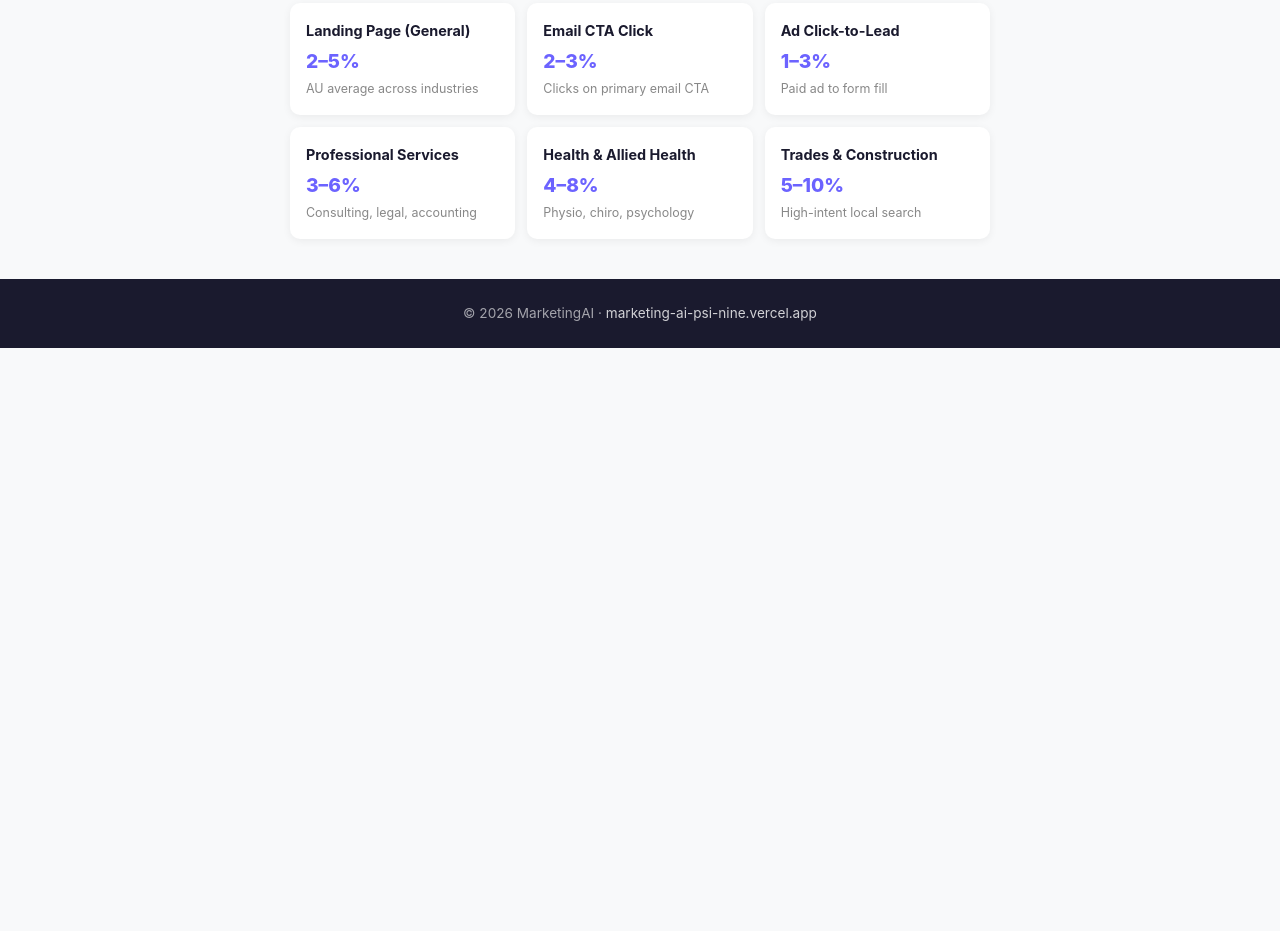
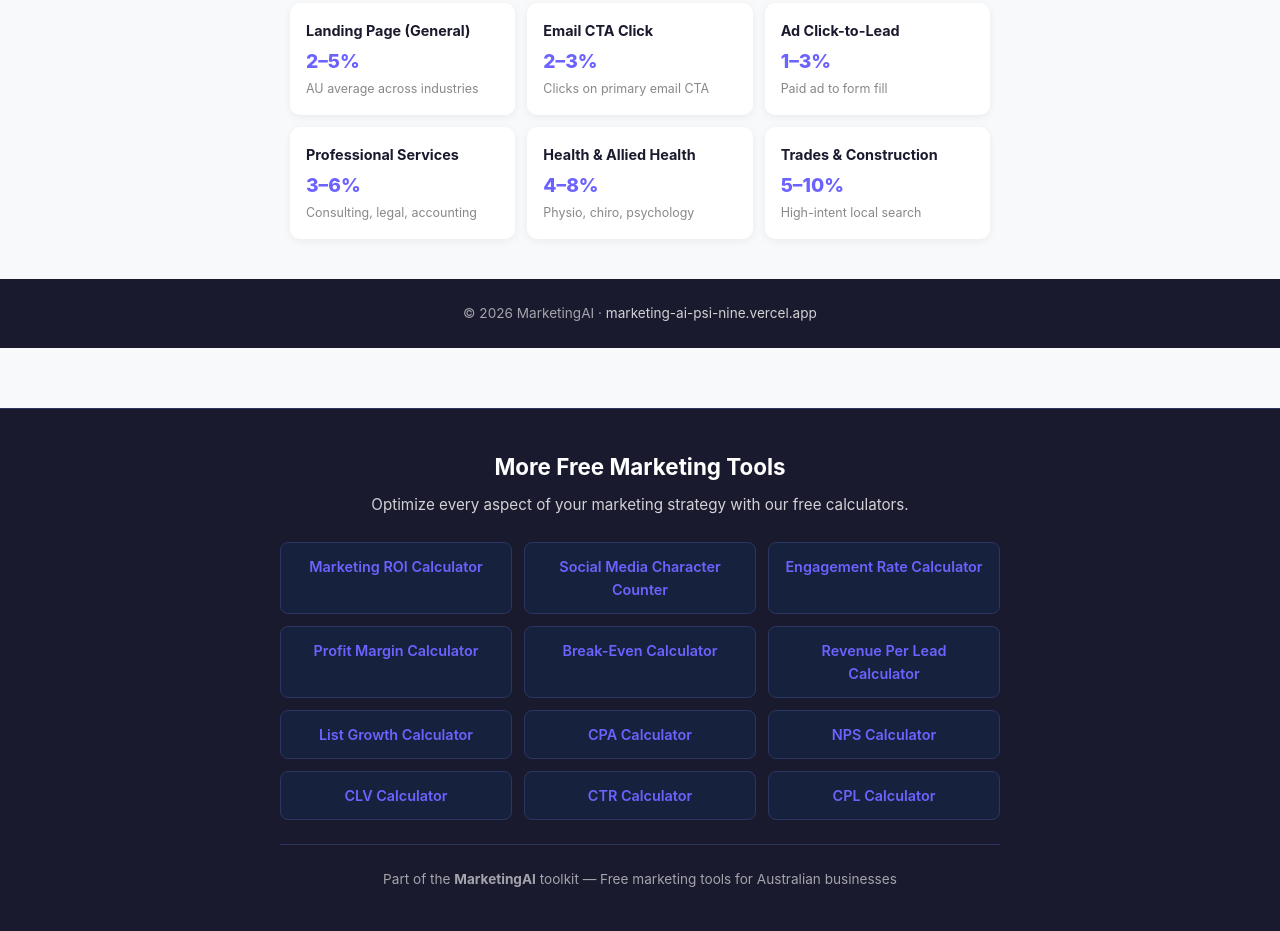
Before and after one commit to getmarketingai-byte/marketingai-conversion-rate-calculator, a plain HTML site: page index.html in a window 1280 px wide. Shown: the part 1956-2887 px from the top of the page. Before the commit the page ends 2304 px from the top, so only its background shows below. Drawn offline with Linux system fonts and the light colour scheme; a script that the page names is missing.

Commit message:
feat: add cross-links to all calculator tools for SEO internal linking
Co-Authored-By: Paperclip <noreply@paperclip.ing>

```diff
--- a/index.html
+++ b/index.html
@@ -746,5 +746,50 @@
   }
 </script>
 
+
+  <!-- Inter-Tool Navigation Footer -->
+  <footer class="tools-footer">
+    <div class="footer-container">
+      <div class="footer-section">
+        <h3>More Free Marketing Tools</h3>
+        <p>Optimize every aspect of your marketing strategy with our free calculators.</p>
+      </div>
+      <div class="footer-links">
+        <a href="https://roi-calculator-swart-one.vercel.app/">Marketing ROI Calculator</a>
+        <a href="https://character-counter-phi-nine.vercel.app/">Social Media Character Counter</a>
+        <a href="https://engagement-rate-calculator-psi.vercel.app/">Engagement Rate Calculator</a>
+        <a href="https://profit-margin-calculator-three.vercel.app/">Profit Margin Calculator</a>
+        <a href="https://break-even-calculator-flax.vercel.app/">Break-Even Calculator</a>
+        <a href="https://revenue-per-lead.vercel.app/">Revenue Per Lead Calculator</a>
+        <a href="https://list-growth-calculator.vercel.app/">List Growth Calculator</a>
+        <a href="https://cpa-calculator.vercel.app/">CPA Calculator</a>
+        <a href="https://nps-calculator-eight.vercel.app/">NPS Calculator</a>
+        <a href="https://clv-calculator-vert.vercel.app/">CLV Calculator</a>
+        <a href="https://ctr-calculator.vercel.app/">CTR Calculator</a>
+        <a href="https://cpl-calculator-hazel.vercel.app/">CPL Calculator</a>
+      </div>
+      <div class="footer-divider"></div>
+      <div class="footer-bottom">
+        <p class="footer-credit">Part of the <strong>MarketingAI</strong> toolkit — Free marketing tools for Australian businesses</p>
+      </div>
+    </div>
+  </footer>
+  <style>
+    .tools-footer { background: #1a1a2e; color: #fff; padding: 40px 24px; margin-top: 60px; border-top: 1px solid #2d3561; }
+    .footer-container { max-width: 720px; margin: 0 auto; }
+    .footer-section h3 { font-size: 1.4rem; font-weight: 700; margin-bottom: 8px; color: #fff; }
+    .footer-section p { opacity: 0.8; margin-bottom: 24px; font-size: 0.95rem; }
+    .footer-links { display: grid; grid-template-columns: repeat(auto-fit, minmax(200px, 1fr)); gap: 12px; margin-bottom: 24px; }
+    .footer-links a { display: block; padding: 12px 16px; background: #16213e; border: 1px solid #2d3561; border-radius: 8px; color: #6c63ff; text-decoration: none; font-weight: 600; font-size: 0.9rem; transition: all 0.2s ease; text-align: center; }
+    .footer-links a:hover { background: #0f3460; border-color: #6c63ff; color: #fff; transform: translateY(-2px); }
+    .footer-divider { height: 1px; background: #2d3561; margin: 24px 0; }
+    .footer-bottom { text-align: center; }
+    .footer-credit { opacity: 0.6; font-size: 0.85rem; }
+    @media (max-width: 640px) {
+      .tools-footer { padding: 24px 16px; margin-top: 40px; }
+      .footer-section h3 { font-size: 1.2rem; }
+      .footer-links { grid-template-columns: 1fr 1fr; }
+    }
+  </style>
 </body>
 </html>
```
